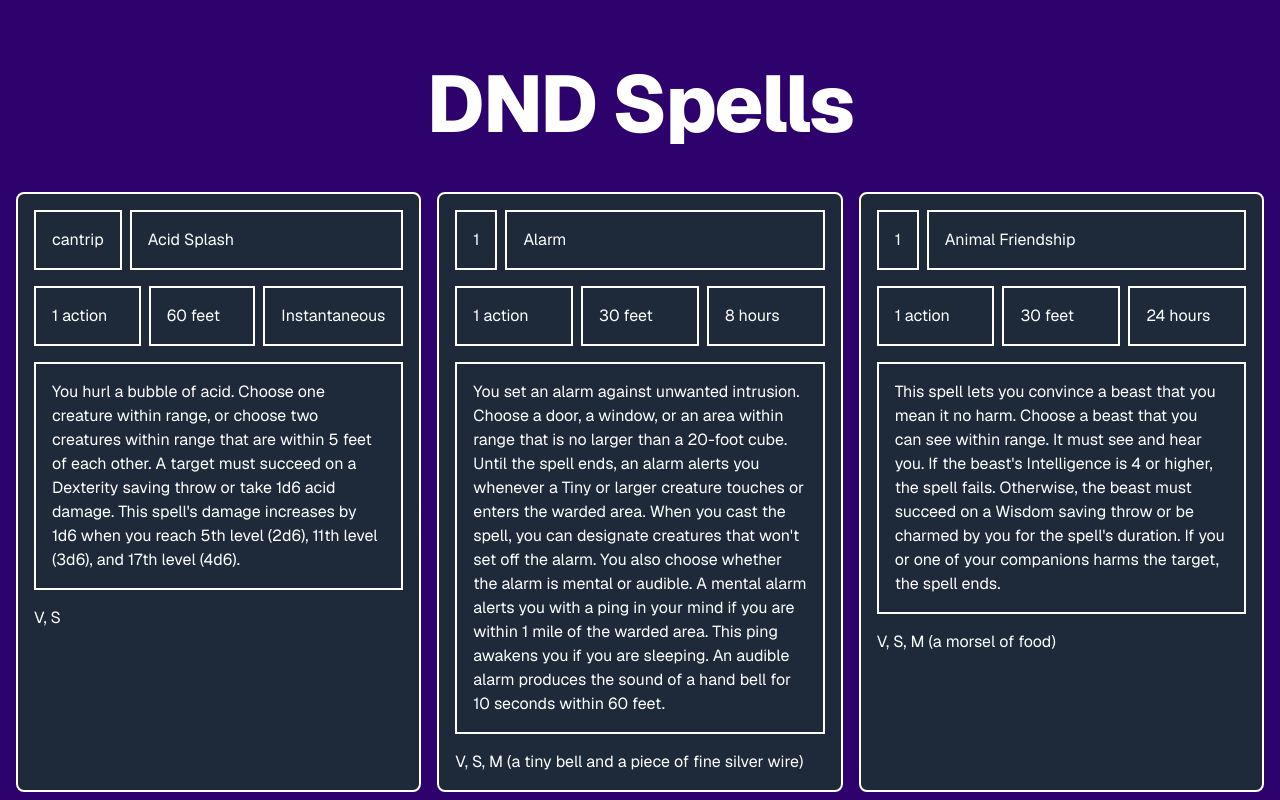
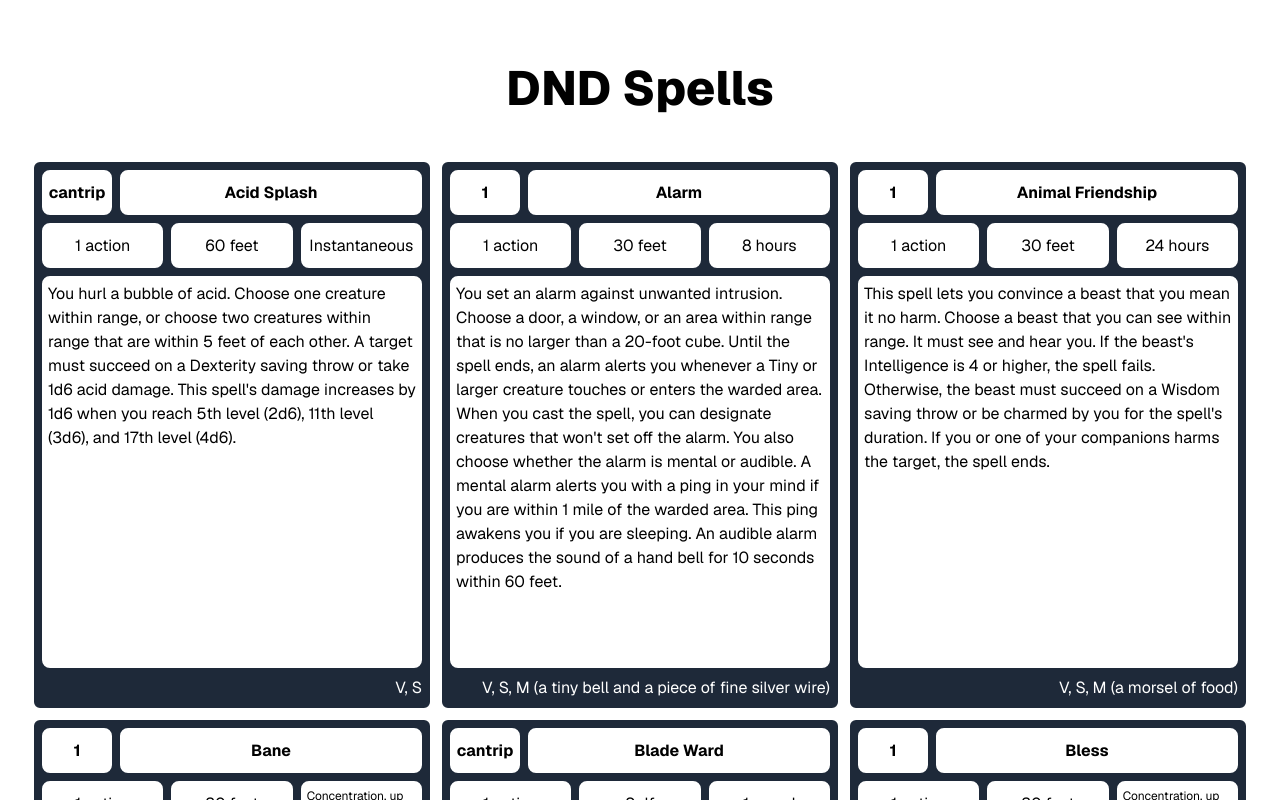
Before and after one commit to adamlamaa/dnd-spells, a Next.js app: page / in a window 1280 px wide. Shown: the top 800 px of the page. Built offline with nearby package versions, Linux system fonts and the light colour scheme.

Commit message:
Style card a bit more

```diff
--- a/package.json
+++ b/package.json
@@ -17,6 +17,8 @@
   },
   "dependencies": {
     "@t3-oss/env-nextjs": "^0.12.0",
+    "clsx": "^2.1.1",
+    "tailwind-merge": "2.6.0",
     "next": "^15.2.3",
     "react": "^19.0.0",
     "react-dom": "^19.0.0",
--- a/src/app/card/card.tsx
+++ b/src/app/card/card.tsx
@@ -1,5 +1,7 @@
 import React from "react"
 import type { Spell } from "../../types/spell"
+import { type ClassValue } from "clsx"
+import { cn } from "../../lib/utils"
 
 interface CardProps {
   spell: Spell
@@ -17,28 +19,62 @@
   },
 }: CardProps) => {
   return (
+    // 1240*1754
     <div
       className={
-        "flex flex-col gap-4 rounded-lg border-2 border-white bg-gray-800 p-4"
+        "flex h-[550px] w-[400px] flex-col justify-between gap-2 rounded-lg border-2 border-white bg-gray-800 p-2"
       }
     >
-      <div className="flex gap-2">
-        <div>
-          <Cell>{level}</Cell>
+      <div className={"flex h-full flex-col gap-2"}>
+        <div className="flex gap-2">
+          <div>
+            <Cell center bold className={"w-[70px]"} text={level} />
+          </div>
+          <Cell center bold text={name} />
         </div>
-        <Cell>{name}</Cell>
+        <div className="flex gap-2">
+          <Cell center forceSmall text={casting_time} />
+          <Cell center forceSmall text={range} />
+          <Cell center forceSmall text={duration} />
+        </div>
+        <Cell className={"h-full"} text={description} />
       </div>
-      <div className="flex gap-2">
-        <Cell>{casting_time}</Cell>
-        <Cell>{range}</Cell>
-        <Cell>{duration}</Cell>
-      </div>
-      <Cell>{description}</Cell>
-      <p>{components.raw}</p>
+      <p className={"flex justify-end text-white"}>{components.raw}</p>
     </div>
   )
 }
 
-const Cell = ({ children }: { children: React.ReactNode }) => {
-  return <p className="w-full border-2 border-white p-4">{children}</p>
+const Cell = ({
+  center = false,
+  bold = false,
+  smallText = false,
+  forceSmall = false,
+  className,
+  text,
+}: {
+  center?: boolean
+  bold?: boolean
+  smallText?: boolean
+  forceSmall?: boolean
+  className?: ClassValue
+  text?: string
+}) => {
+  const textLength = text?.length ?? 0
+  const test = forceSmall && textLength > 15
+  const isSmallText = smallText || (forceSmall && textLength > 15)
+
+  console.log({ isSmallText, text })
+  return (
+    <p
+      className={cn(
+        "min-h-[45px] w-full items-center rounded-lg border-2 border-white bg-white p-1",
+        center && "flex justify-center",
+        bold && "font-bold",
+        isSmallText && "text-xs",
+        className,
+      )}
+    >
+      {text}
+    </p>
+  )
 }
--- a/src/app/page.tsx
+++ b/src/app/page.tsx
@@ -2,11 +2,9 @@
 
 export default function HomePage() {
   return (
-    <main className="flex min-h-screen flex-col items-center justify-center bg-gradient-to-b from-[#2e026d] to-[#15162c] text-white">
+    <main className="flex min-h-screen flex-col items-center justify-center">
       <div className="container flex flex-col items-center justify-center gap-12 px-4 py-16">
-        <h1 className="text-5xl font-extrabold tracking-tight text-white sm:text-[5rem]">
-          DND Spells
-        </h1>
+        <h1 className="text-5xl font-extrabold">DND Spells</h1>
         <SpellBook />
       </div>
     </main>
--- a/src/app/spellBook/spellBook.tsx
+++ b/src/app/spellBook/spellBook.tsx
@@ -8,7 +8,7 @@
 
 export const SpellBook = ({}: SpellBookProps) => {
   return (
-    <div className={"grid grid-cols-3 gap-4"}>
+    <div className={"grid grid-cols-3 gap-2"}>
       {spells.map((spell: Spell, index) => (
         <Card spell={spell} key={index} />
       ))}
--- /dev/null
+++ b/src/lib/utils.ts
@@ -0,0 +1,7 @@
+import { type ClassValue, clsx } from "clsx"
+import { twMerge } from "tailwind-merge"
+
+export function cn(...inputs: ClassValue[]) {
+  // eslint-disable-next-line @typescript-eslint/no-unsafe-argument,@typescript-eslint/no-unsafe-call
+  return twMerge(clsx(inputs))
+}
```
Also changed, not shown: 1 other file (tests, documents, lock files or other folders).
